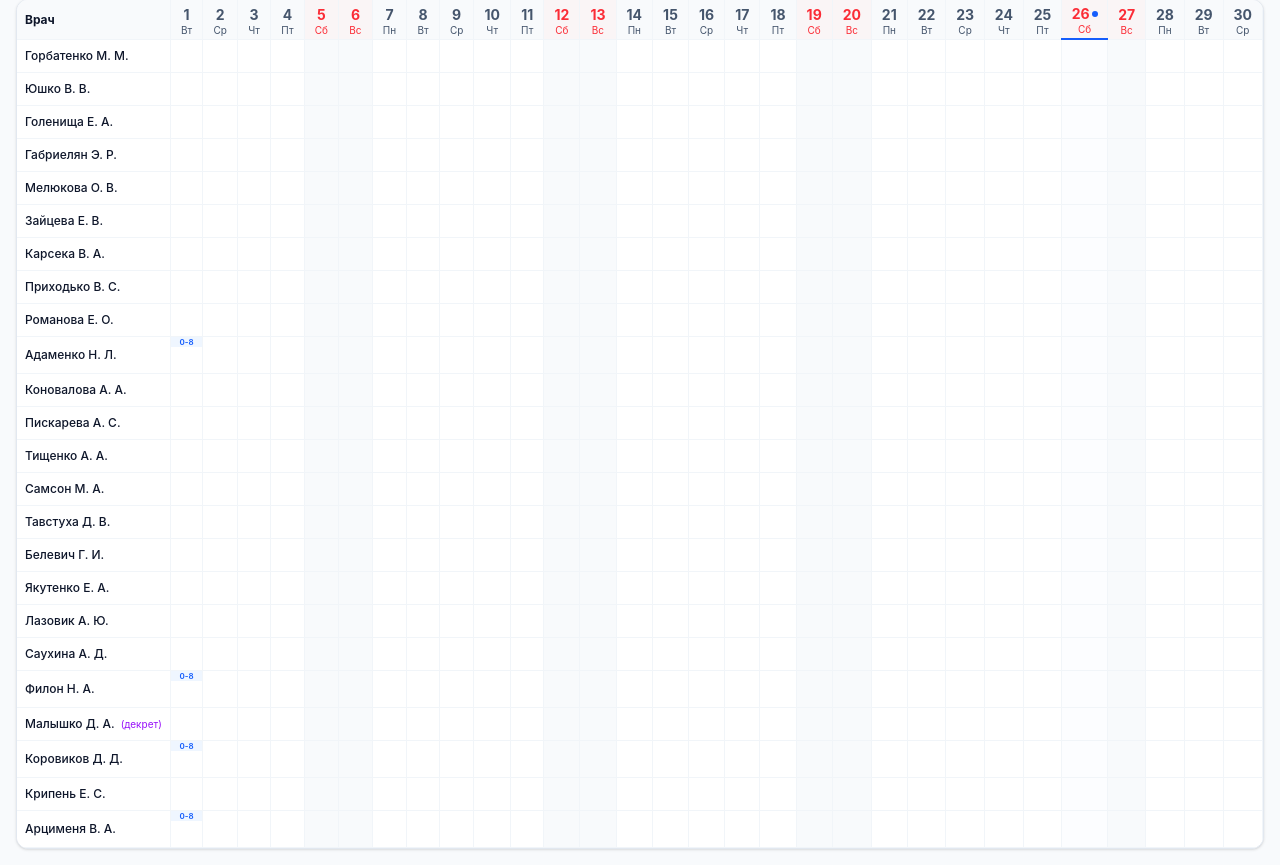
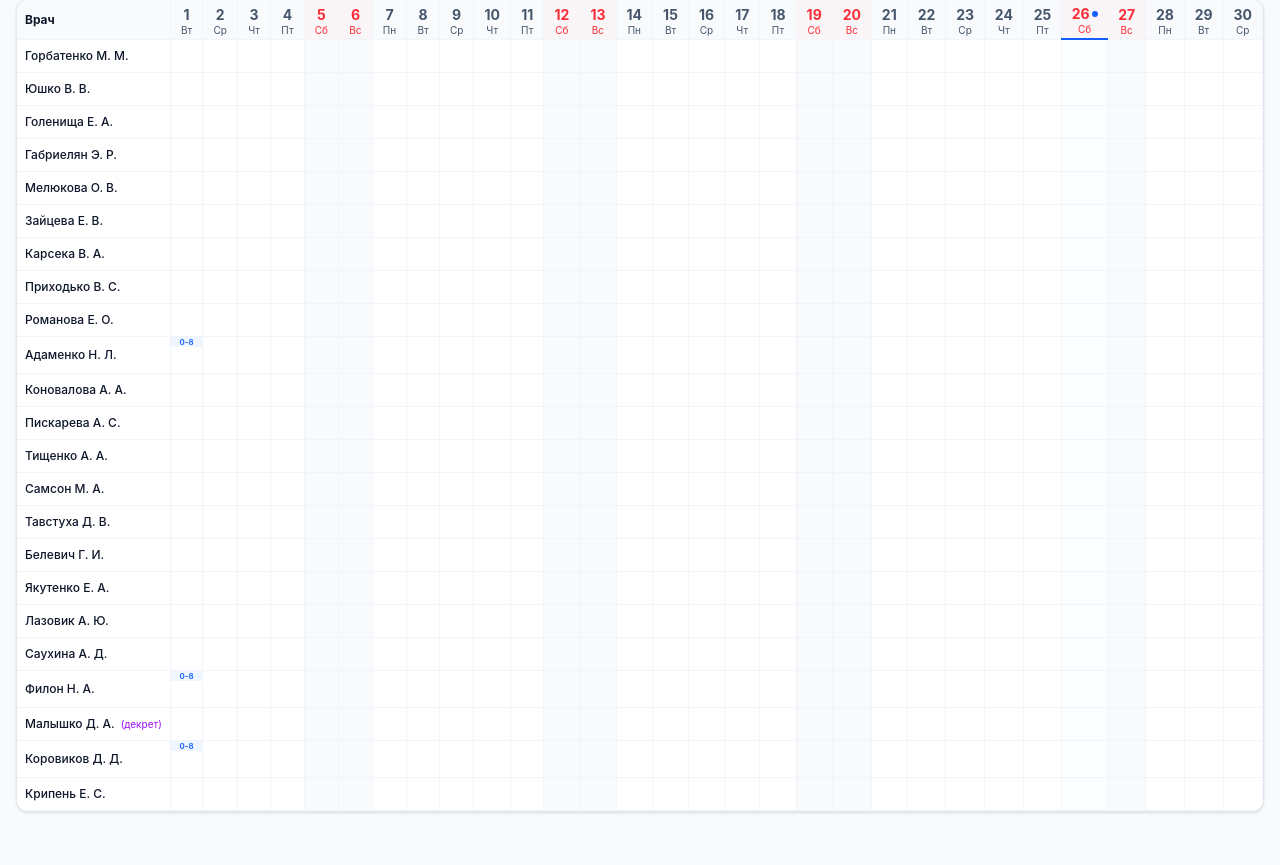
Before and after one commit to aro2dhc/medschedule, a React (Vite) app: page / in a window 1280 px wide. Shown: the part 246-1111 px from the top of the page. After the commit the page ends 1074 px from the top, so only its background shows below. Built offline with nearby package versions, Linux system fonts and the light colour scheme; no server answers.

Commit message:
fix(staff): deduplicate staff list across all views, store rehydration and cloud merge

```diff
--- a/src/components/MyScheduleTab.jsx
+++ b/src/components/MyScheduleTab.jsx
@@ -1,5 +1,5 @@
 import React, { useState } from 'react';
-import { useStore } from '../store';
+import { useStore, deduplicateStaff } from '../store';
 import { getMonthDays, isDayOff, isPreHoliday, calculateAllStats } from '../utils/calendar';
 import { SHIFT_TYPES } from '../utils/generator';
 import { exportDoctorScheduleToICS } from '../utils/icsExport';
@@ -8,7 +8,7 @@ import { Calendar, Clock, Moon, Award, Download, Users, List, Grid } from 'lucid
 export default function MyScheduleTab() {
   const { settings, schedule } = useStore();
   const staffByMonth = useStore(state => state.staffByMonth);
-  const staff = staffByMonth?.[settings.month] || [];
+  const staff = deduplicateStaff(staffByMonth?.[settings.month] || []);
   const days = getMonthDays(settings.month);
 
   // Сохранение и восстановление выбранного врача в localStorage
--- a/src/components/ScheduleTab.jsx
+++ b/src/components/ScheduleTab.jsx
@@ -1,5 +1,5 @@
 import { useState } from 'react';
-import { useStore } from '../store';
+import { useStore, deduplicateStaff } from '../store';
 import { getMonthDays, isDayOff, isPreHoliday, calculateBaseNorm } from '../utils/calendar';
 import { autoGenerateSchedule } from '../utils/generator';
 import PrintSchedule from './PrintSchedule';
@@ -10,7 +10,7 @@ import { exportScheduleToCSV } from '../utils/exportUtils';
 export default function ScheduleTab() {
   const { settings, schedule, setSchedule, clearScheduleForMonth } = useStore();
   const staffByMonth = useStore(state => state.staffByMonth);
-  const staff = staffByMonth?.[settings.month] || [];
+  const staff = deduplicateStaff(staffByMonth?.[settings.month] || []);
   const days = getMonthDays(settings.month);
   const baseNorm = calculateBaseNorm(settings.month, settings.customHolidays, settings.dailyNorm);
 
--- a/src/components/StaffTab.jsx
+++ b/src/components/StaffTab.jsx
@@ -1,11 +1,11 @@
 import { useState } from 'react';
-import { useStore } from '../store';
+import { useStore, deduplicateStaff } from '../store';
 import { Trash2, Plus } from 'lucide-react';
 
 export default function StaffTab() {
   const { settings, updateSettings, addStaff, updateStaff, removeStaff } = useStore();
   const staffByMonth = useStore(state => state.staffByMonth);
-  const staff = staffByMonth?.[settings.month] || [];
+  const staff = deduplicateStaff(staffByMonth?.[settings.month] || []);
   const [newDoc, setNewDoc] = useState({ name: '', role: 'duty', wardPriority: '1', rate: 1.0 });
 
   const handleAdd = (e) => {
--- a/src/components/TotalsTab.jsx
+++ b/src/components/TotalsTab.jsx
@@ -1,11 +1,11 @@
-import { useStore } from '../store';
+import { useStore, deduplicateStaff } from '../store';
 import { getMonthDays, calculateAllStats } from '../utils/calendar';
 import { SHIFT_TYPES } from '../utils/generator';
 
 export default function TotalsTab() {
   const { settings, schedule } = useStore();
   const staffByMonth = useStore(state => state.staffByMonth);
-  const staff = staffByMonth?.[settings.month] || [];
+  const staff = deduplicateStaff(staffByMonth?.[settings.month] || []);
   const days = getMonthDays(settings.month);
 
   const stats = calculateAllStats(staff, schedule, days, settings, SHIFT_TYPES);
--- a/src/components/WardTab.jsx
+++ b/src/components/WardTab.jsx
@@ -1,5 +1,5 @@
 import { useState } from 'react';
-import { useStore } from '../store';
+import { useStore, deduplicateStaff } from '../store';
 import { getMonthDays, isDayOff, isPreHoliday, calculateAllStats } from '../utils/calendar';
 import { SHIFT_TYPES } from '../utils/generator';
 import { exportWardsToCSV } from '../utils/exportUtils';
@@ -22,7 +22,7 @@ const CUSTOM_TIME_PRESETS = [
 export default function WardTab() {
   const { settings, schedule, setSchedule } = useStore();
   const staffByMonth = useStore(state => state.staffByMonth);
-  const staff = staffByMonth?.[settings.month] || [];
+  const staff = deduplicateStaff(staffByMonth?.[settings.month] || []);
   const days = getMonthDays(settings.month);
   const wards = Array.from({ length: settings.numWards }).map((_, i) => ({ id: String(i + 1), name: `Палата №${i + 1}` }));
 
--- a/src/components/WishesTab.jsx
+++ b/src/components/WishesTab.jsx
@@ -1,4 +1,4 @@
-import { useStore } from '../store';
+import { useStore, deduplicateStaff } from '../store';
 import { getMonthDays, isDayOff } from '../utils/calendar';
 
 const WISH_TYPES = {
@@ -16,7 +16,7 @@ const WISH_TYPES = {
 export default function WishesTab() {
   const { settings, wishes, setWish } = useStore();
   const staffByMonth = useStore(state => state.staffByMonth);
-  const staff = staffByMonth?.[settings.month] || [];
+  const staff = deduplicateStaff(staffByMonth?.[settings.month] || []);
   const days = getMonthDays(settings.month);
 
   return (
--- a/src/store.js
+++ b/src/store.js
@@ -28,8 +28,43 @@ const INITIAL_STAFF = [
   { id: '21', name: 'Малышко Д. А.', role: 'duty', wardPriority: '1', rate: 1.0, isMaternity: true },
   { id: '5be65b17-f175-43db-9064-01533dbdccb3', name: 'Коровиков Д. Д.', role: 'duty', wardPriority: '1', rate: 1.0 },
   { id: '6fdb06d3-000a-4fc1-8872-be8f07c9f587', name: 'Крипень Е. С.', role: 'duty', wardPriority: '1', rate: 1.0 },
-  { id: '4b73a440-7d14-4776-b818-9760f0937479', name: 'Арцименя В. А.', role: 'duty', wardPriority: '1', rate: 1.0 },
 ];
+
+export function deduplicateStaff(staffList) {
+  if (!Array.isArray(staffList)) return [];
+  const seenIds = new Set();
+  const seenNames = new Set();
+  const result = [];
+
+  const normalizeName = (name) => {
+    return (name || '')
+      .trim()
+      .replace(/\s+/g, ' ')
+      .replace(/Парфенчик/gi, 'Крипень')
+      .replace(/Карсеко/gi, 'Карсека')
+      .replace(/Малашко/gi, 'Малышко')
+      .toLowerCase();
+  };
+
+  for (const doc of staffList) {
+    if (!doc || !doc.name) continue;
+    const norm = normalizeName(doc.name);
+    const id = String(doc.id || '').trim();
+    if ((id && seenIds.has(id)) || (norm && seenNames.has(norm))) {
+      continue;
+    }
+    if (id) seenIds.add(id);
+    if (norm) seenNames.add(norm);
+
+    let cleanName = doc.name.trim().replace(/\s+/g, ' ');
+    if (cleanName.includes('Парфенчик')) cleanName = cleanName.replace('Парфенчик', 'Крипень');
+    if (cleanName.includes('Карсеко')) cleanName = cleanName.replace('Карсеко', 'Карсека');
+    if (cleanName.includes('Малашко')) cleanName = cleanName.replace('Малашко', 'Малышко');
+
+    result.push({ ...doc, name: cleanName });
+  }
+  return result;
+}
 
 export const useStore = create(
   persist(
@@ -134,18 +169,12 @@ export const useStore = create(
                  if (sourceStaff.length === 0) sourceStaff = INITIAL_STAFF;
                }
 
+               sourceStaff = deduplicateStaff(sourceStaff);
 
                updates.staffByMonth = {
                  ...staffByMonth,
                  [newMonth]: JSON.parse(JSON.stringify(sourceStaff))
                };
-
-               // We MUST push these cloned doctors to the cloud!
-               const clonedActions = sourceStaff.map(doc => ({
-                 type: 'ADD_STAFF',
-                 payload: { doctor: doc, month: newMonth }
-               }));
-               updates.actionQueue = [...newQueue, ...clonedActions];
             }
           }
           return updates;
@@ -348,12 +377,7 @@ export const useStore = create(
           }
 
           if (staffList && staffList.length > 0) {
-            newState.staffByMonth[reqMonth] = staffList.map(doc => {
-              if (doc.name && doc.name.includes('Парфенчик')) {
-                return { ...doc, name: doc.name.replace('Парфенчик', 'Крипень') };
-              }
-              return doc;
-            });
+            newState.staffByMonth[reqMonth] = deduplicateStaff(staffList);
           }
         }
 
@@ -546,16 +570,11 @@ export const useStore = create(
         let changed = false;
         const newStaffByMonth = { ...(state.staffByMonth || {}) };
 
-        // 1. Автозамена Парфенчик -> Крипень
+        // 1. Дедупликация и автозамена Парфенчик -> Крипень для всех месяцев
         Object.keys(newStaffByMonth).forEach(m => {
-          newStaffByMonth[m] = newStaffByMonth[m].map(doc => {
-            if (doc.name && doc.name.includes('Парфенчик')) {
-              changed = true;
-              return { ...doc, name: doc.name.replace('Парфенчик', 'Крипень') };
-            }
-            return doc;
-          });
+          newStaffByMonth[m] = deduplicateStaff(newStaffByMonth[m]);
         });
+        changed = true;
 
         // 2. В сентябре 2026 Мелюкова — дежурный врач (duty)
         if (newStaffByMonth['2026-09']) {
```
